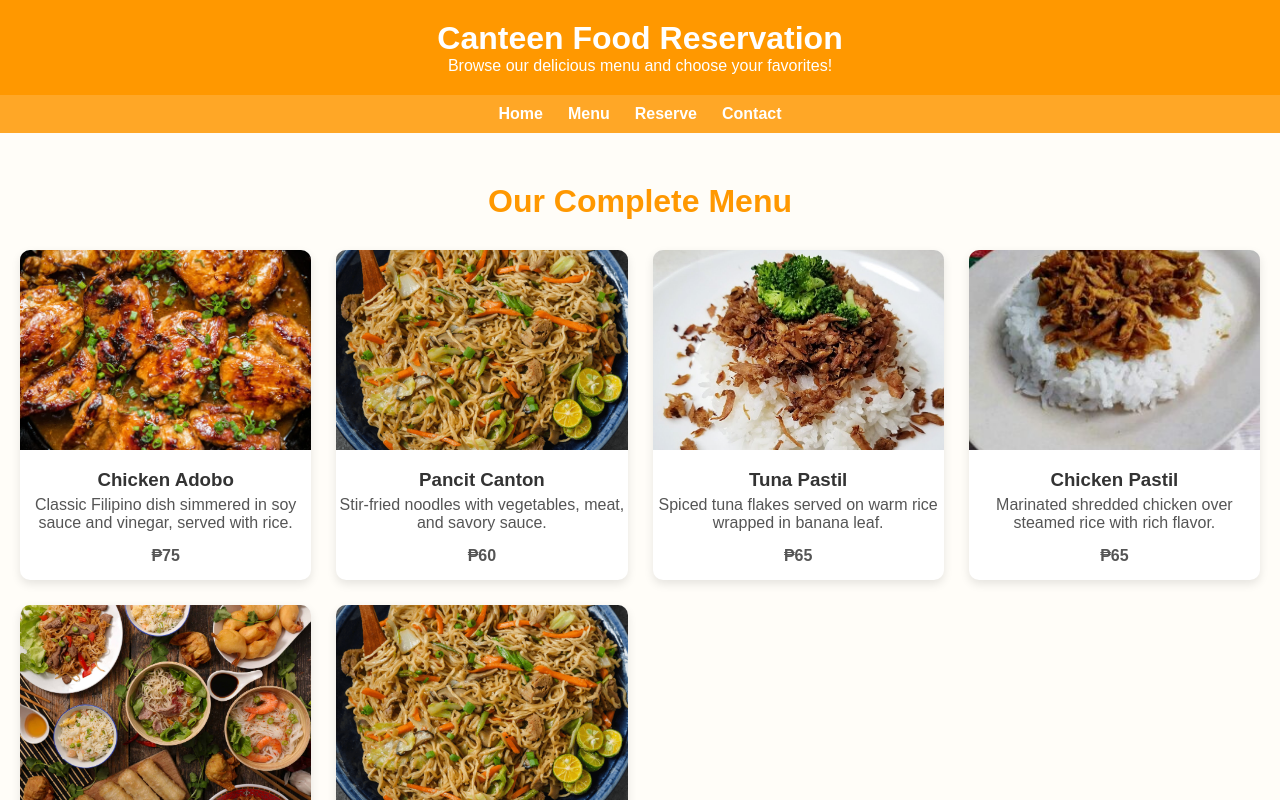
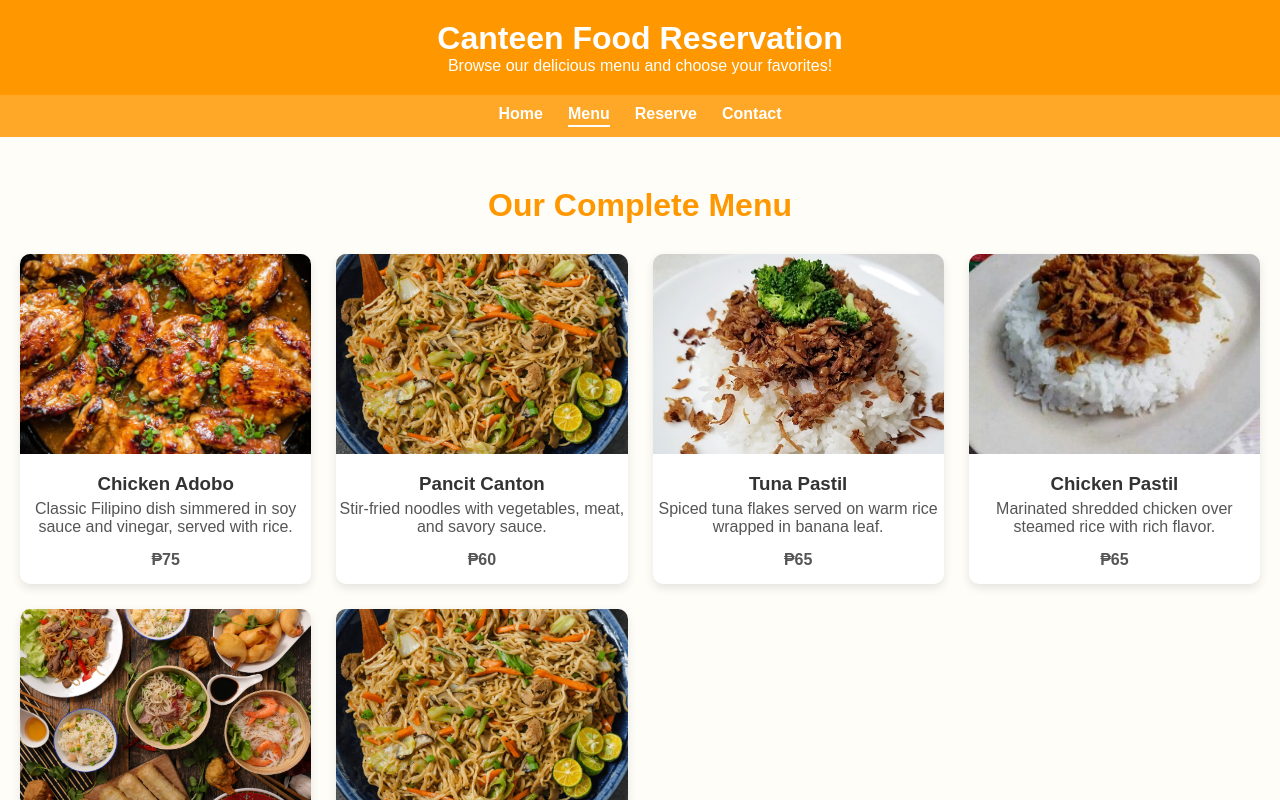
Before and after one commit to ByteStudio-Dev/canteen-reservation, a plain HTML site: page menu.html in a window 1280 px wide. Shown: the top 800 px of the page. Drawn offline with Linux system fonts and the light colour scheme.

Commit message:
menu.html

```diff
--- a/menu.html
+++ b/menu.html
@@ -42,6 +42,12 @@
 
     nav a:hover {
       color: #333;
+    }
+
+    /* Highlight current page link */
+    nav a.active {
+      border-bottom: 2px solid white;
+      padding-bottom: 2px;
     }
 
     .menu-section {
@@ -126,11 +132,12 @@
     <p>Browse our delicious menu and choose your favorites!</p>
   </header>
 
+  <!-- Updated Navigation -->
   <nav>
-    <a href="index.html">Home</a>
-    <a href="menu.html">Menu</a>
-    <a href="#">Reserve</a>
-    <a href="#">Contact</a>
+    <a href="index.html" class="nav-link">Home</a>
+    <a href="menu.html" class="nav-link">Menu</a>
+    <a href="reserve.html" class="nav-link">Reserve</a>
+    <a href="contact.html" class="nav-link">Contact</a>
   </nav>
 
   <section class="menu-section">
@@ -194,6 +201,15 @@
         alert(`You selected: ${item.querySelector('h3').textContent}`);
       });
     });
+
+    // Highlight current page link
+    const links = document.querySelectorAll('nav a');
+    const currentPage = location.pathname.split("/").pop();
+    links.forEach(link => {
+      if(link.getAttribute('href') === currentPage) {
+        link.classList.add('active');
+      }
+    });
   </script>
 
 </body>
```
